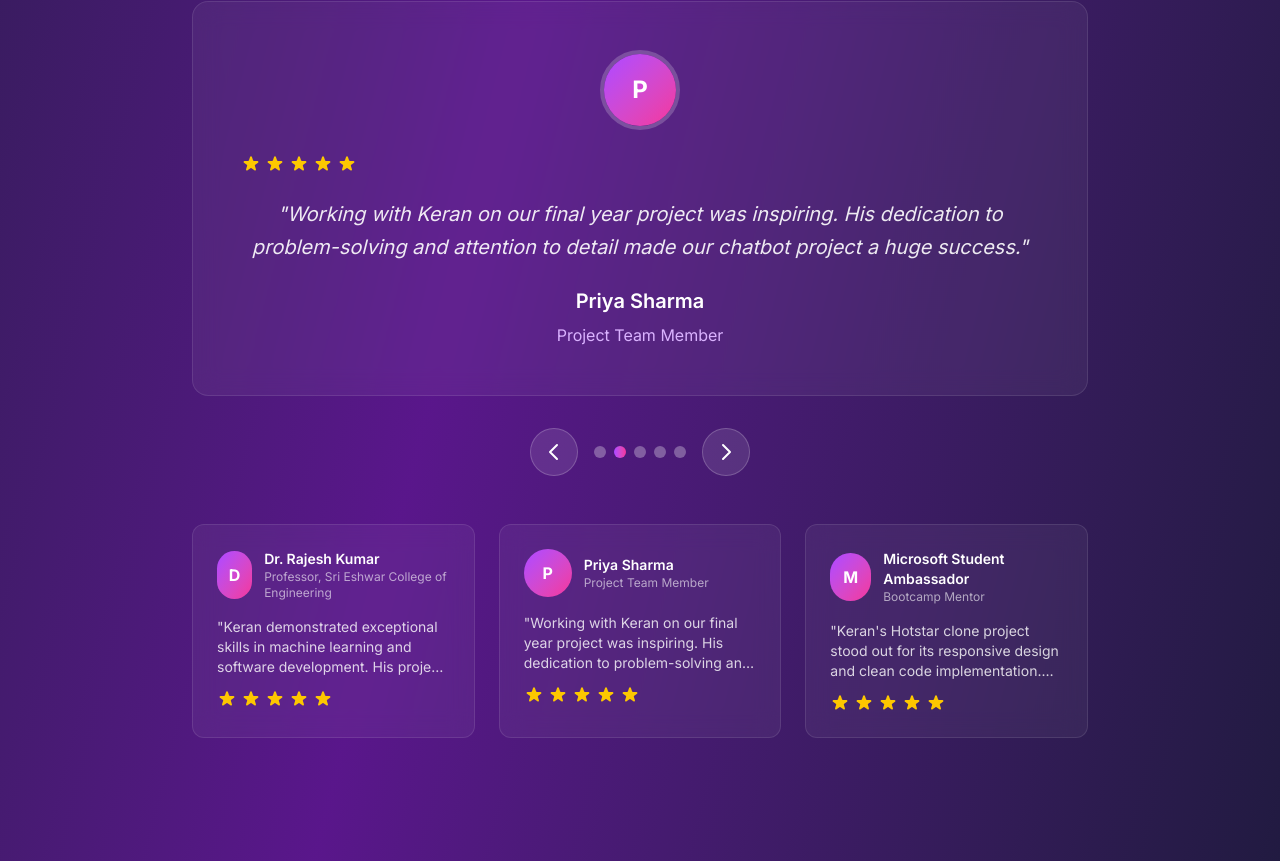
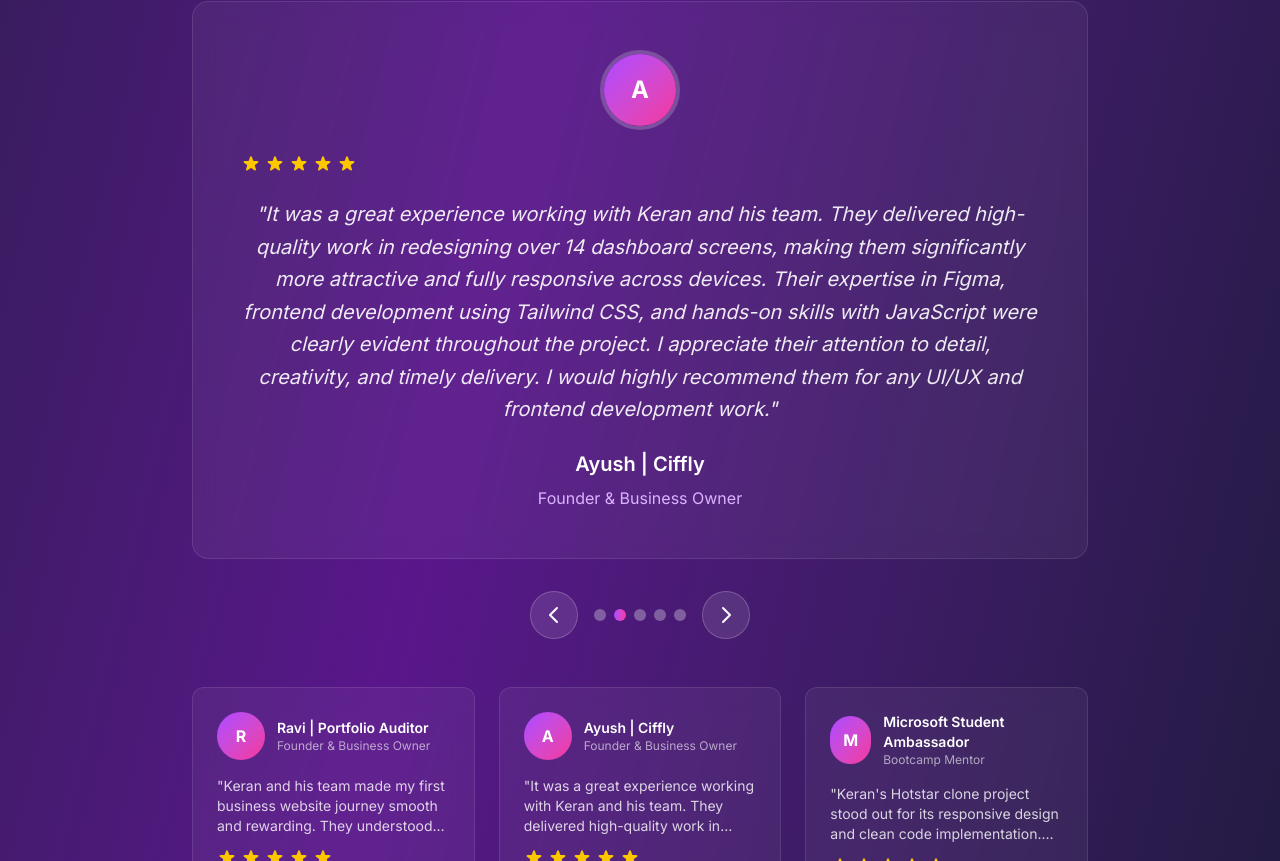
Before and after one commit to keransanjay88/portfolio, a Next.js app: page / in a window 1280 px wide. Shown: the part 2999-3860 px from the top of the page. Built offline with nearby package versions, Linux system fonts and the light colour scheme.

Commit message:
testimonial updation

```diff
--- a/src/app/components/TestimonialsSection.js
+++ b/src/app/components/TestimonialsSection.js
@@ -5,17 +5,17 @@ import { useState, useEffect } from 'react'
 const TestimonialsSection = () => {
   const testimonials = [
     {
-      name: "Dr. Rajesh Kumar",
-      role: "Professor, Sri Eshwar College of Engineering",
+      name: "Ravi | Portfolio Auditor",
+      role: "Founder & Business Owner",
       image: "/api/placeholder/80/80",
-      quote: "Keran demonstrated exceptional skills in machine learning and software development. His project on sleep quality prediction showed remarkable innovation and technical depth.",
+      quote: "Keran and his team made my first business website journey smooth and rewarding. They understood every requirement, offered great suggestions, and delivered with technical clarity. From choosing the right tech stack to setting up deployment on Render and AWS, everything was handled professionally. They even added features like live chat and supported extra requirements without hesitation. Their transparency, patience, and willingness to go the extra mile truly stood out. I’m grateful and will definitely work with them again.",
       rating: 5
     },
     {
-      name: "Priya Sharma",
-      role: "Project Team Member",
+      name: "Ayush | Ciffly",
+      role: "Founder & Business Owner",
       image: "/api/placeholder/80/80",
-      quote: "Working with Keran on our final year project was inspiring. His dedication to problem-solving and attention to detail made our chatbot project a huge success.",
+      quote: "It was a great experience working with Keran and his team. They delivered high-quality work in redesigning over 14 dashboard screens, making them significantly more attractive and fully responsive across devices. Their expertise in Figma, frontend development using Tailwind CSS, and hands-on skills with JavaScript were clearly evident throughout the project. I appreciate their attention to detail, creativity, and timely delivery. I would highly recommend them for any UI/UX and frontend development work.",
       rating: 5
     },
     {
@@ -190,11 +190,10 @@ const TestimonialsSection = () => {
                   key={index}
                   onClick={() => setCurrentIndex(index)}
                   whileHover={{ scale: 1.2 }}
-                  className={`w-3 h-3 rounded-full transition-all duration-300 ${
-                    index === currentIndex
-                      ? 'bg-gradient-to-r from-purple-500 to-pink-500'
-                      : 'bg-white/30 hover:bg-white/50'
-                  }`}
+                  className={`w-3 h-3 rounded-full transition-all duration-300 ${index === currentIndex
+                    ? 'bg-gradient-to-r from-purple-500 to-pink-500'
+                    : 'bg-white/30 hover:bg-white/50'
+                    }`}
                 />
               ))}
             </div>
```
